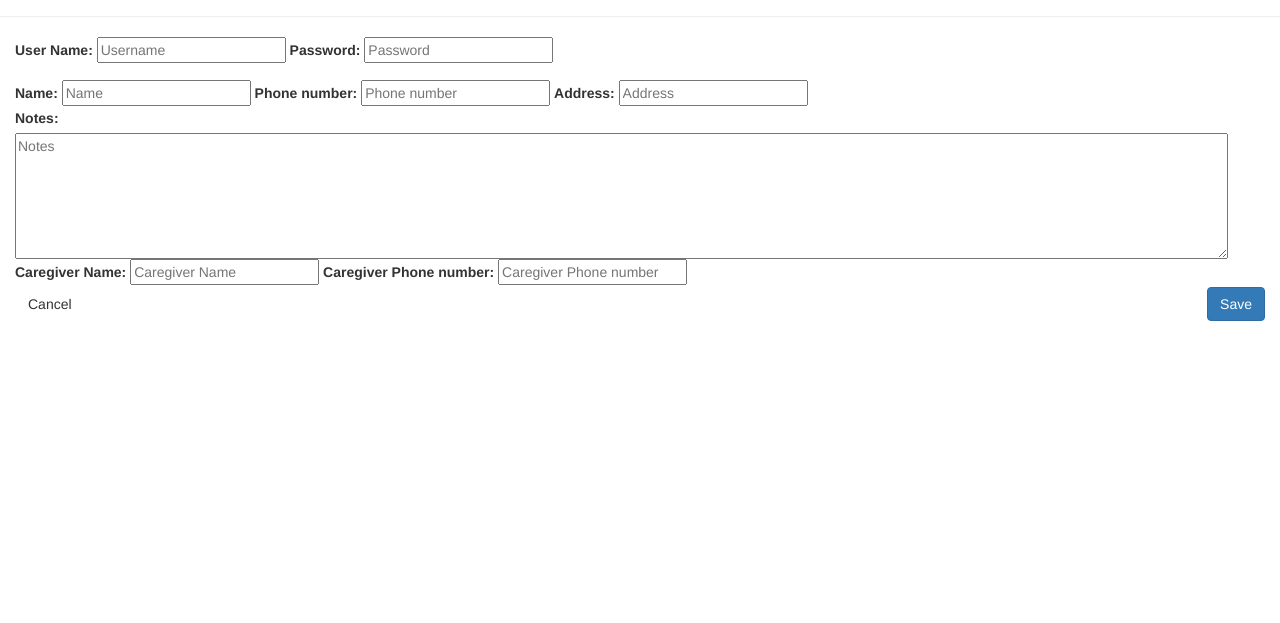
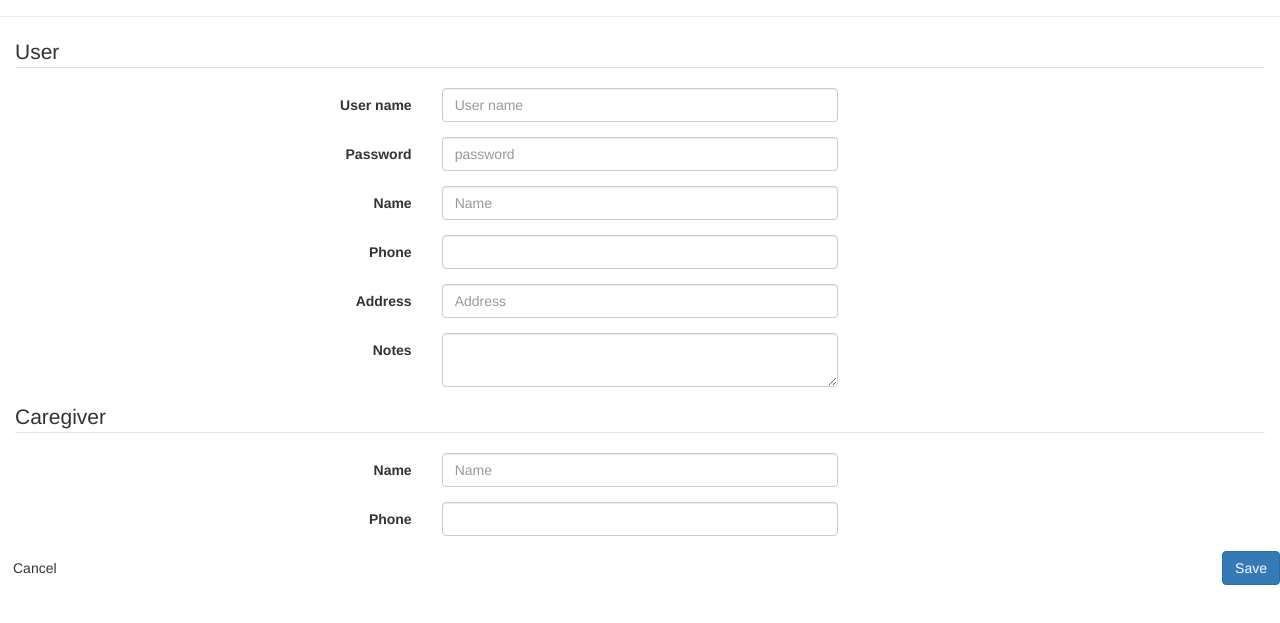
Before and after one commit to fraxedas/medella, a website: page public/user.html in a window 1280 px wide. Shown: the part 83-706 px from the top of the page. Drawn offline with Linux system fonts and the light colour scheme; no server answers.

Commit message:
Fixing the form

```diff
--- a/public/user.html
+++ b/public/user.html
@@ -15,54 +15,93 @@
     </div>
 
     <div class="container-fluid">
-      <form name="userForm" ng-submit="update()">
-        <div class="row-fluid">
-          <div class="span3">
 
-            <fieldset>
-              <label for="userName">User Name:</label>
-              <input focus id="userName" required ng-pattern="/^[-A-Za-z0-9]{2,20}$/" type="text" placeholder="Username" ng-model="medella.user.username"
-              />
-              <label for="password">Password:</label>
-              <input id="password" required type="password" placeholder="Password" ng-model="medella.user.password" />
-            </fieldset>
+      <form class="form-horizontal" name="userForm" ng-submit="update()">
+        <fieldset>
 
-            <div style="margin-top:15px">
-              <fieldset>
-                <label for="name">Name:</label>
-                <input id="name" type="text" placeholder="Name" ng-model="medella.user.name" />
-                <label for="phone">Phone number:</label>
-                <input id="phone" type="phone" placeholder="Phone number" ng-model="medella.user.phone" />
-                <label for="location">Address:</label>
-                <input id="location" type="location" placeholder="Address" ng-model="medella.user.location" />
-              </fieldset>
+          <!-- Form Name -->
+          <legend>User</legend>
+
+          <!-- Text input-->
+          <div class="form-group">
+            <label class="col-md-4 control-label" for="Name">User name</label>
+            <div class="col-md-4">
+              <input id="Name" name="Name" ng-model="medella.user.username" type="text" placeholder="User name" class="form-control input-md"
+                required ng-pattern="/^[-A-Za-z0-9]{2,20}$/">
             </div>
+          </div>
 
+          <!-- Password input-->
+          <div class="form-group">
+            <label class="col-md-4 control-label" for="password">Password</label>
+            <div class="col-md-4">
+              <input id="password" name="password" ng-model="medella.user.password" type="password" placeholder="password" class="form-control input-md"
+                required="">
+            </div>
           </div>
-        </div>
-        <div class="row-fluid">
-          <div class="span6 offset3">
-            <label for="notes">Notes:</label>
-            <textarea id="notes" rows="6" style="width:97%; color:#52575c" placeholder="Notes" ng-model="medella.user.notes"></textarea>
+
+          <!-- Text input-->
+          <div class="form-group">
+            <label class="col-md-4 control-label" for="name">Name</label>
+            <div class="col-md-4">
+              <input id="name" name="name" ng-model="medella.user.name" type="text" placeholder="Name" class="form-control input-md">
+            </div>
           </div>
-        </div>
 
-        <div>
-          <fieldset>
-            <label for="caregiverName">Caregiver Name:</label>
-            <input id="caregiverName" type="text" placeholder="Caregiver Name" ng-model="medella.user.caregiver.name" />
-            <label for="caregiverPhone">Caregiver Phone number:</label>
-            <input id="caregiverPhone" type="phone" placeholder="Caregiver Phone number" ng-model="medella.user.caregiver.phone" />
-          </fieldset>
-        </div>
+          <!-- Text input-->
+          <div class="form-group">
+            <label class="col-md-4 control-label" for="phone">Phone</label>
+            <div class="col-md-4">
+              <input id="phone" name="phone" ng-model="medella.user.phone" type="text" placeholder="" class="form-control input-md" required="">
+            </div>
+          </div>
 
-        <div class="row-fluid">
-          <div class="span6 offset3">
-            <div class="pull-left"><span class="btn">Cancel</span></div>
-            <div class="pull-right"><button type="submit" class="btn btn-primary">Save</button></div>
+          <!-- Text input-->
+          <div class="form-group">
+            <label class="col-md-4 control-label" for="address">Address</label>
+            <div class="col-md-4">
+              <input id="address" name="address" ng-model="medella.user.location" type="text" placeholder="Address" class="form-control input-md"
+                required="">
+            </div>
           </div>
-        </div>
+
+          <!-- Textarea -->
+          <div class="form-group">
+            <label class="col-md-4 control-label" for="notes">Notes</label>
+            <div class="col-md-4">
+              <textarea class="form-control" id="notes" name="notes" ng-model="medella.user.notes">Medical history</textarea>
+            </div>
+          </div>
+
+          <legend>Caregiver</legend>
+
+          <!-- Text input-->
+          <div class="form-group">
+            <label class="col-md-4 control-label" for="name">Name</label>
+            <div class="col-md-4">
+              <input id="name" name="name" ng-model="medella.user.caregiver.name" type="text" placeholder="Name" class="form-control input-md">
+            </div>
+          </div>
+
+          <!-- Text input-->
+          <div class="form-group">
+            <label class="col-md-4 control-label" for="phone">Phone</label>
+            <div class="col-md-4">
+              <input id="phone" name="phone" ng-model="medella.user.caregiver.phone" type="text" placeholder="" class="form-control input-md"
+                required>
+            </div>
+          </div>
+
+          <div class="form-group">
+            <div class="span6 offset3">
+              <div class="pull-left"><span class="btn">Cancel</span></div>
+              <div class="pull-right"><button type="submit" class="btn btn-primary">Save</button></div>
+            </div>
+          </div>
+
+        </fieldset>
       </form>
+
     </div>
 
 
```
